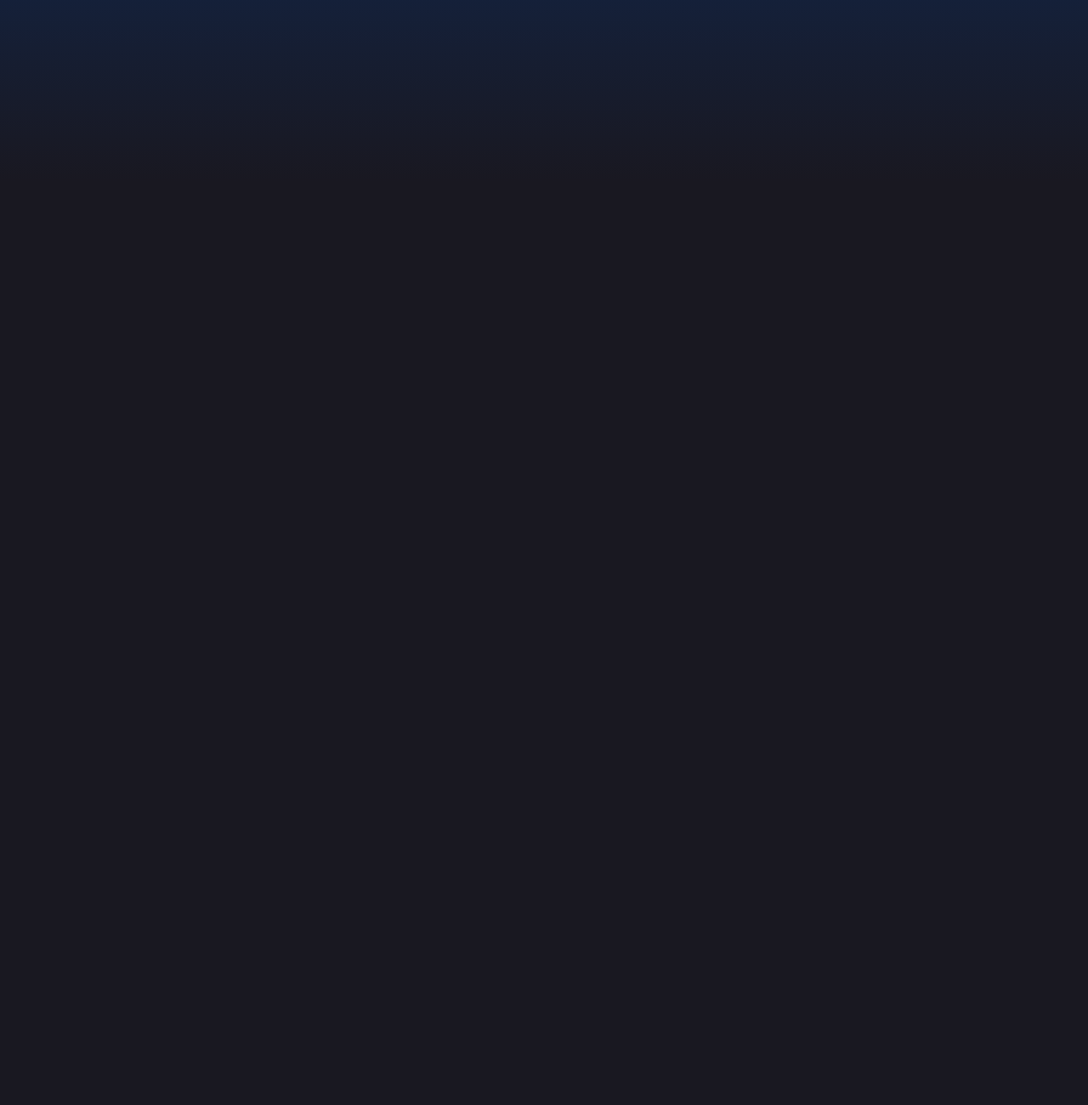
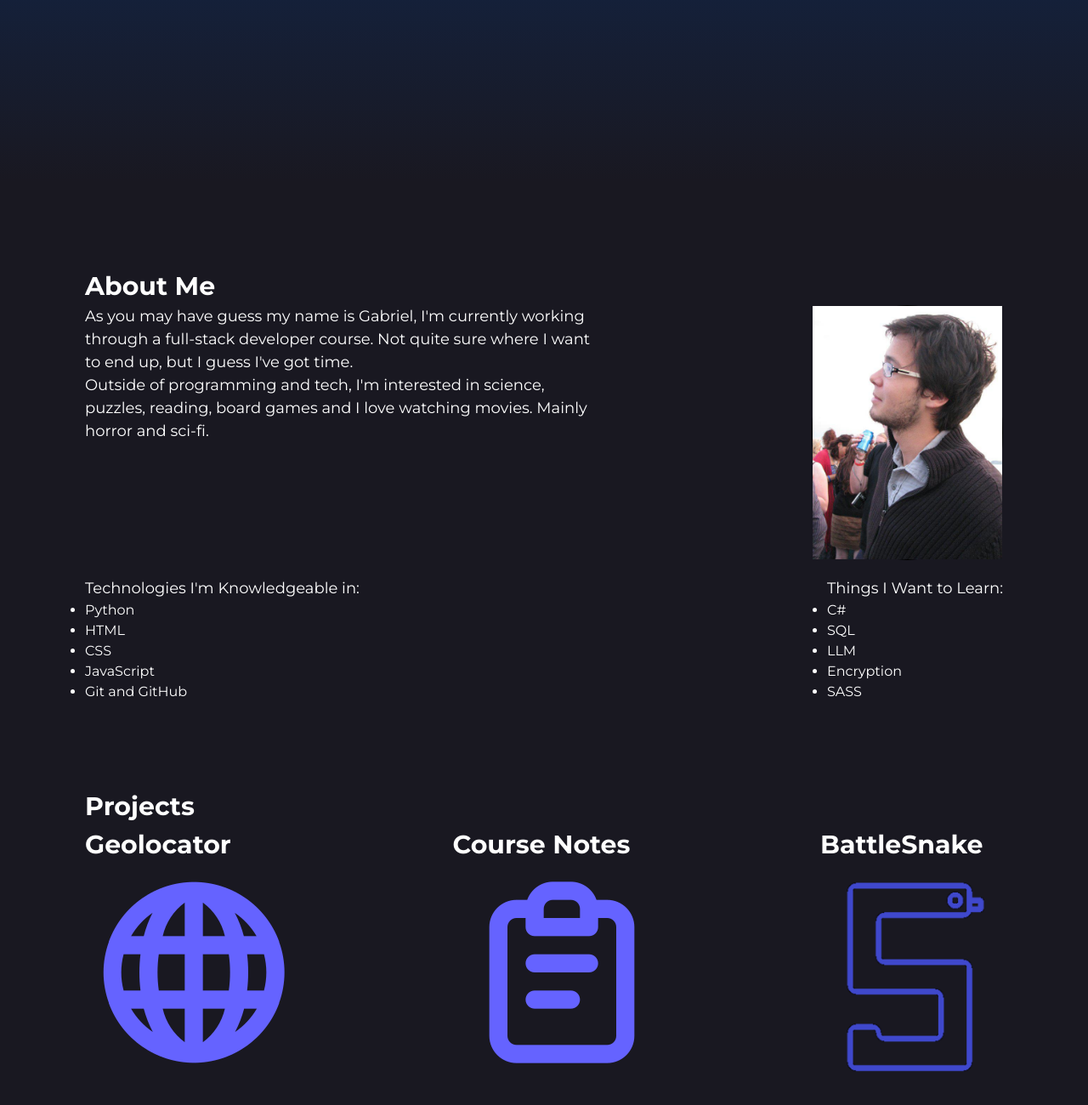
Before and after one commit to G-Linski/initial-website, a plain HTML site: page index.html in a window 1280 px wide. Shown: the part 648-1948 px from the top of the page at 85% size. Before the commit the page ends 862 px from the top, so only its background shows below. Drawn offline with Linux system fonts and the light colour scheme.

Commit message:
about and projects

```diff
--- a/assets/style/style.css
+++ b/assets/style/style.css
@@ -37,7 +37,14 @@ p {
   font-size: 18px;
 }
 
+li {
+  color: var(--font-text-main);
+}
 
+
+section {
+  margin: 100px 0;
+}
 
 /*----------------------------------*/
 /*             Header               */
@@ -86,8 +93,10 @@ nav ul li a:hover {
   /* background-color: var(--background-dark);
   background: linear-gradient(130deg, rgba(25,24,33,1) 0%, rgba(13,46,98,1) 67%, rgba(0,71,171,1) 100%); */
 
-  background: rgb(25,24,33);
-  background: linear-gradient(34deg, rgba(24,23,32,1) 0%, rgba(13,46,98,1) 88%, rgba(0,71,171,1) 100%);
+  /* background: rgb(25,24,33);
+  background: linear-gradient(34deg, rgba(24,23,32,1) 0%, rgba(13,46,98,1) 88%, rgba(0,71,171,1) 100%); */
+
+
   background: rgb(25,24,33);
   background: linear-gradient(360deg, rgba(25,24,33,1) 0%, rgba(13,46,98,1) 67%, rgba(0,71,171,1) 100%);
 
@@ -159,6 +168,73 @@ a:link, a:visited {
   text-decoration: none;
 }
 
+
+
+/*------------------------------------------*/
+/*              About Me                    */
+/*------------------------------------------*/
+
+
+.about-container{
+  display:flex;
+  max-width: 100%;
+  flex-wrap: wrap;
+  justify-content: space-between;
+  gap: 20px;
+}
+
+.about-title {
+  max-width:calc(100% - 15px);
+}
+.about-text {
+  max-width:calc(60% - 50px);
+}
+
+.about-picture{
+  max-width:calc(30% - 50px);
+  height:300px;
+  border-radius:50%;
+  border: 1px solid black;
+  box-sizing: border-box;
+  display:flex;
+  justify-content:space-evenly;
+}
+
+
+
+.about-skills {
+  max-width:calc(45% - 50px);
+  display: flex;
+}
+
+
+
+
+
+/*------------------------------------------*/
+/*              Projects                    */
+/*------------------------------------------*/
+
+.project-container {
+  display: flex;
+  justify-content: space-between;
+}
+
+.project-box {
+  justify-content: center;
+  height:250px;
+  max-width:calc(30% - 15px);
+}
+
+
+
+
+/*------------------------------------------*/
+/*              Contact                     */
+/*------------------------------------------*/
+
+
+
 /*------------------------------------------*/
 /*              Utility                     */
 /*------------------------------------------*/
--- a/index.html
+++ b/index.html
@@ -37,6 +37,75 @@
         </div>
       </div>
     </header>
+    <main>
+      <section class="container">
+        <div class="about-title">
+          <h2>About Me</h2>
+        </div>
+        <div class="about-container">
+          <div class ="about-text">
+            <p>As you may have guess my name is Gabriel, I'm currently working
+              through a full-stack developer course. Not quite sure where I
+              want to end up, but I guess I've got time.
+            </p>
+            <p></p>
+            <p>Outside of programming and tech, I'm interested in science,
+              puzzles, reading, board games and I love watching movies. Mainly
+              horror and sci-fi.
+            </p>
+          </div>
+          <div class="about-picture">
+            <img src="./assets/img/me.jpg">
+          </div>
+          <div class="skill-know">
+            <p>Technologies I'm Knowledgeable in:
+            </p>
+            <ul>
+              <li>Python</li>
+              <li>HTML</li>
+              <li>CSS</li>
+              <li>JavaScript</li>
+              <li>Git and GitHub</li>
+            </ul>
+          </div>
+          <div class="skill-learn">
+            <p>Things I Want to Learn:
+            </p>
+            <ul>
+              <li>C#</li>
+              <li>SQL</li>
+              <li>LLM</li>
+              <li>Encryption</li>
+              <li>SASS</li>
+            </ul>
+          </div>
+        </div>
+      </section>
+
+      <section class="container">
+        <div class="project-title">
+          <h2>Projects</h2>
+        </div>
+        <div class="project-container">
+          <div class="project-box">
+            <h2>Geolocator</h2>
+            <img src="./assets/img/globe-icon.png">
+          </div>
+          <div class="project-box">
+            <h2>Course Notes</h2>
+            <img src="./assets/img/notes-icon.png">
+
+          </div>
+          <div class="project-box">
+            <h2>BattleSnake</h2>
+            <img src="./assets/img/snake-icon-b.png">
+
+          </div>
+        </div>
+      </section>
+
+
+    </main>
 
   </body>
 </html>
```
Also changed, not shown: assets/img/favicon.png (added), assets/img/globe-icon.png (added), assets/img/me.jpg (added), assets/img/notes-icon.png (added), assets/img/snake-icon-b.png (added), assets/img/snake-icon.png (added), assets/snake-icon.png (added), 1 other file.
